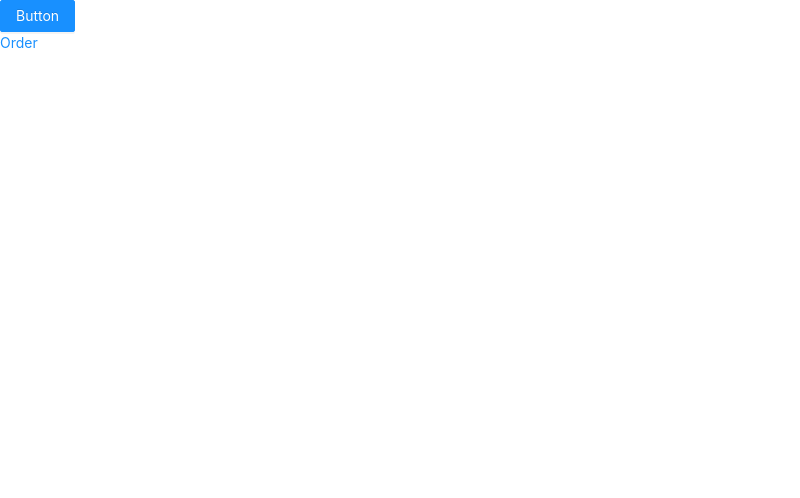
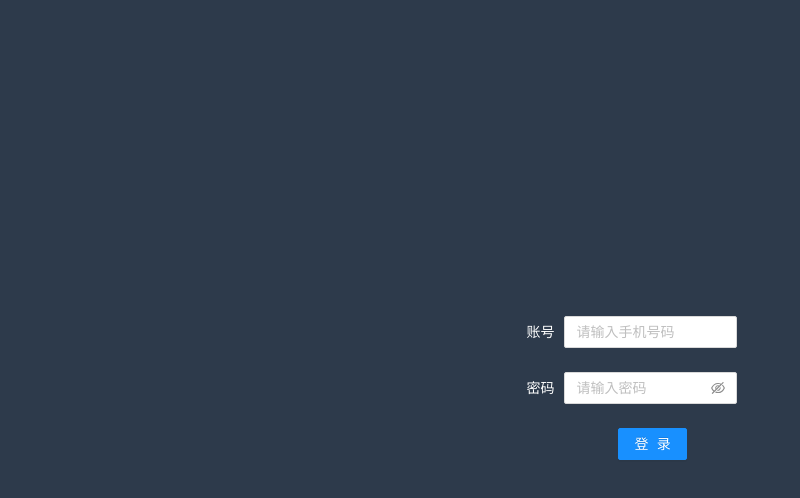
Before and after one commit to FourKress/stadium-admin, a React (Create React App) app: page /#/login in a window 1280 px wide. Shown: the top 498 px of the page, without its empty margins (0-800 px from the left). Built offline with nearby package versions, Linux system fonts and the light colour scheme.

Commit message:
feat: login

```diff
--- a/package.json
+++ b/package.json
@@ -10,7 +10,8 @@
     "react": "^17.0.2",
     "react-dom": "^17.0.2",
     "react-router-dom": "^6.2.1",
-    "react-scripts": "5.0.0"
+    "react-scripts": "5.0.0",
+    "sass": "^1.49.0"
   },
   "scripts": {
     "start": "react-scripts start",
--- a/src/App.js
+++ b/src/App.js
@@ -1,4 +1,3 @@
-import { Button } from 'antd';
 import { Route, Routes } from 'react-router-dom';
 import Login from './views/login';
 import Order from './views/order';
@@ -6,7 +5,6 @@ import Order from './views/order';
 function App() {
   return (
     <div className="App">
-      <Button type="primary">Button</Button>
       <Routes>
         <Route path="/" element={<Order />} />
         <Route path="/login" element={<Login />} />
--- a/src/assets/styles/index.css
+++ b/src/assets/styles/index.scss
@@ -9,7 +9,9 @@ body {
   -moz-osx-font-smoothing: grayscale;
 }
 
-code {
+#root, .App {
+  height: 100%;
+  min-height: 100%;
   font-family: source-code-pro, Menlo, Monaco, Consolas, 'Courier New',
     monospace;
 }
--- a/src/index.js
+++ b/src/index.js
@@ -1,7 +1,7 @@
 import React from 'react';
 import ReactDOM from 'react-dom';
 import { HashRouter } from 'react-router-dom';
-import './assets/styles/index.css';
+import './assets/styles/index.scss';
 import App from './App';
 
 ReactDOM.render(
--- a/src/views/login/index.jsx
+++ b/src/views/login/index.jsx
@@ -1,9 +1,72 @@
-import { Link } from 'react-router-dom';
+import { Form, Input, Button } from 'antd';
+import './index.scss'
 
 function Login() {
+  const onFinish = (values) => {
+    console.log('Success:', values);
+  };
+
+  const onFinishFailed = (errorInfo) => {
+    console.log('Failed:', errorInfo);
+  };
+
   return (
     <div className="Login">
-      <Link to="/">Order</Link>
+      <div className="panel">
+        <Form
+          name="Login"
+          colon={false}
+          labelCol={{
+            span: 5,
+          }}
+          wrapperCol={{
+            span: 16,
+          }}
+          onFinish={onFinish}
+          onFinishFailed={onFinishFailed}
+          autoComplete="off"
+        >
+          <Form.Item
+            label="账号"
+            required={false}
+            name="phoneNum"
+            allowClear={true}
+            maxLength={11}
+            rules={[
+              {
+                required: true,
+                message: '请输入手机号码!',
+              },
+            ]}
+          >
+            <Input placeholder='请输入手机号码' />
+          </Form.Item>
+
+          <Form.Item
+            label="密码"
+            required={false}
+            name="password"
+            rules={[
+              {
+                required: true,
+                message: '请输入密码!',
+              },
+            ]}
+          >
+            <Input.Password placeholder='请输入密码' />
+          </Form.Item>
+
+          <Form.Item
+            wrapperCol={{
+              offset: 10,
+            }}
+          >
+            <Button type="primary" htmlType="submit">
+              登录
+            </Button>
+          </Form.Item>
+        </Form>
+      </div>
     </div>
   );
 }
--- /dev/null
+++ b/src/views/login/index.scss
@@ -0,0 +1,20 @@
+.Login {
+  width: 100%;
+  height: 100%;
+  display: flex;
+  align-items: center;
+  justify-content: center;
+  background-color: #2d3a4b;
+
+  .panel {
+    width: 400px;
+    height: 240px;
+    display: flex;
+    align-items: center;
+    justify-content: center;
+
+    label {
+      color: #fff;
+    }
+  }
+}
```
Also changed, not shown: 1 other file (tests, documents, lock files or other folders).
